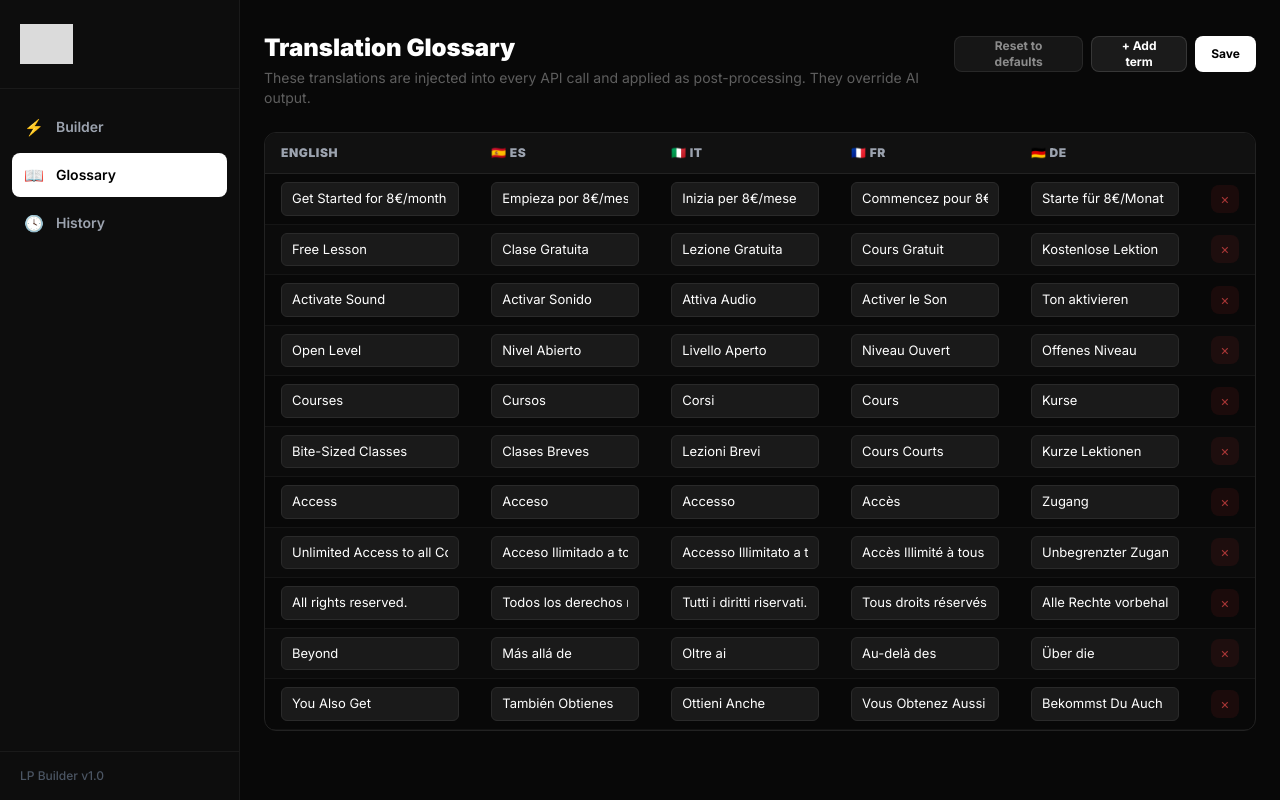
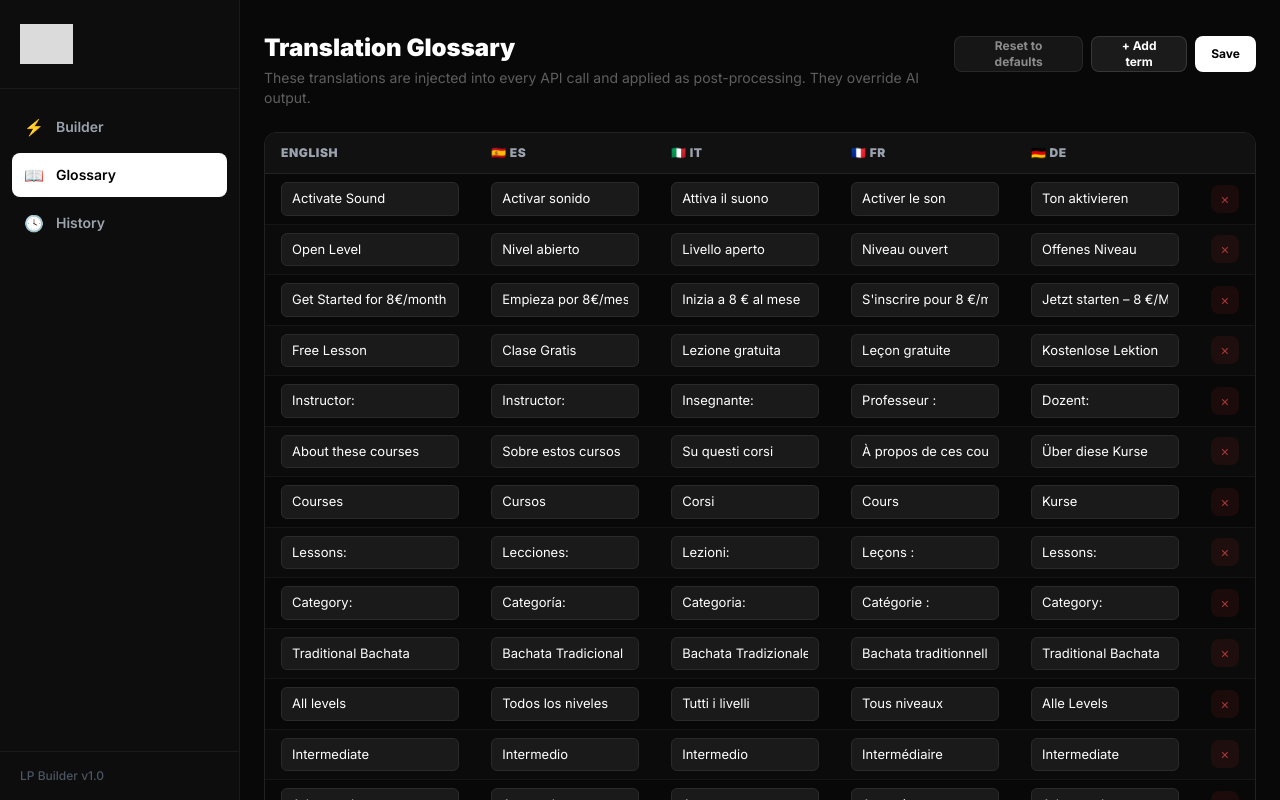
Before and after one commit to ajea87/lpconstructor, a React (Vite) app: page /glossary in a window 1280 px wide. Built offline with nearby package versions, Linux system fonts and the light colour scheme; grey boxes are pictures that could not be loaded.

Commit message:
feat: update glossary with verified translations from live pages

```diff
--- a/src/data/defaultGlossary.js
+++ b/src/data/defaultGlossary.js
@@ -1,13 +1,51 @@
 export const defaultGlossary = [
-  { en: "Get Started for 8€/month", es: "Empieza por 8€/mes", it: "Inizia per 8€/mese", fr: "Commencez pour 8€/mois", de: "Starte für 8€/Monat" },
-  { en: "Free Lesson", es: "Clase Gratuita", it: "Lezione Gratuita", fr: "Cours Gratuit", de: "Kostenlose Lektion" },
-  { en: "Activate Sound", es: "Activar Sonido", it: "Attiva Audio", fr: "Activer le Son", de: "Ton aktivieren" },
-  { en: "Open Level", es: "Nivel Abierto", it: "Livello Aperto", fr: "Niveau Ouvert", de: "Offenes Niveau" },
+
+  // HERO
+  { en: "Activate Sound", es: "Activar sonido", it: "Attiva il suono", fr: "Activer le son", de: "Ton aktivieren" },
+  { en: "Open Level", es: "Nivel abierto", it: "Livello aperto", fr: "Niveau ouvert", de: "Offenes Niveau" },
+  { en: "Get Started for 8€/month", es: "Empieza por 8€/mes", it: "Inizia a 8 € al mese", fr: "S'inscrire pour 8 €/mois", de: "Jetzt starten – 8 €/Monat" },
+  { en: "Free Lesson", es: "Clase Gratis", it: "Lezione gratuita", fr: "Leçon gratuite", de: "Kostenlose Lektion" },
+  { en: "Instructor:", es: "Instructor:", it: "Insegnante:", fr: "Professeur :", de: "Dozent:" },
+
+  // ABOUT
+  { en: "About these courses", es: "Sobre estos cursos", it: "Su questi corsi", fr: "À propos de ces cours", de: "Über diese Kurse" },
   { en: "Courses", es: "Cursos", it: "Corsi", fr: "Cours", de: "Kurse" },
-  { en: "Bite-Sized Classes", es: "Clases Breves", it: "Lezioni Brevi", fr: "Cours Courts", de: "Kurze Lektionen" },
+  { en: "Lessons:", es: "Lecciones:", it: "Lezioni:", fr: "Leçons :", de: "Lessons:" },
+  { en: "Category:", es: "Categoría:", it: "Categoria:", fr: "Catégorie :", de: "Category:" },
+  { en: "Traditional Bachata", es: "Bachata Tradicional", it: "Bachata Tradizionale", fr: "Bachata traditionnelle", de: "Traditional Bachata" },
+  { en: "All levels", es: "Todos los niveles", it: "Tutti i livelli", fr: "Tous niveaux", de: "Alle Levels" },
+  { en: "Intermediate", es: "Intermedio", it: "Intermedio", fr: "Intermédiaire", de: "Intermediate" },
+  { en: "Advanced", es: "Avanzado", it: "Avanzato", fr: "Avancé", de: "Advanced" },
+  { en: "Welcome to this course", es: "Bienvenida a este curso", it: "Benvenuta in questo corso", fr: "Bienvenue dans ce cours", de: "Willkommen in diesem Kurs" },
+  { en: "Free lesson", es: "Clase gratis", it: "Lezione gratuita", fr: "Leçon gratuite", de: "Kostenlose Lektion" },
+
+  // BEYOND — título
+  { en: "You Also Get", es: "También Obtienes", it: "Ottieni Anche", fr: "Vous Obtenez Aussi", de: "Bekommst Du Auch" },
+  { en: "Everything inside Ermes Dance Academy to keep improving faster", es: "Todo lo que incluye Ermes Dance Academy para que sigas mejorando más rápido", it: "Tutto ciò che trovi in Ermes Dance Academy per migliorare più velocemente", fr: "Tout ce qui est inclus dans Ermes Dance Academy pour progresser plus vite", de: "Alles in der Ermes Dance Academy, damit du noch schneller Fortschritte machst" },
+
+  // BEYOND — stats
+  { en: "Bite-Sized Classes", es: "Clases cortas", it: "Lezioni Brevi", fr: "Mini-leçons", de: "Kurzlektionen" },
   { en: "Access", es: "Acceso", it: "Accesso", fr: "Accès", de: "Zugang" },
-  { en: "Unlimited Access to all Courses", es: "Acceso Ilimitado a todos los Cursos", it: "Accesso Illimitato a tutti i Corsi", fr: "Accès Illimité à tous les Cours", de: "Unbegrenzter Zugang zu allen Kursen" },
+
+  // BEYOND — benefits
+  { en: "Full Access to 30+ Courses", es: "Acceso completo a más de 30 cursos", it: "Accesso completo a oltre 30 corsi", fr: "Accès complet à plus de 30 cours", de: "Vollzugang zu 30+ Kursen" },
+  { en: "Salsa, Bachata, Musicality, Expression, Flow & more.", es: "Salsa, bachata, musicalidad, expresión, flow y mucho más.", it: "Salsa, Bachata, musicalità, espressione, flow e molto altro.", fr: "Salsa, bachata, musicalité, expression, flow & bien plus.", de: "Salsa, Bachata, Musikalität, Ausdruck, Flow & mehr." },
+  { en: "Multilingual Subtitles Included", es: "Subtítulos multilingües incluidos", it: "Sottotitoli multilingue inclusi", fr: "Sous-titres multilingues inclus", de: "Mehrsprachige Untertitel inklusive" },
+  { en: "200+ Bite-Sized Classes", es: "Más de 200 clases en formato bite-size", it: "Oltre 200 lezioni brevi", fr: "Plus de 200 mini-leçons", de: "200+ Kurzlektionen" },
+  { en: "Short, clear lessons designed for fast, repeatable learning.", es: "Lecciones cortas y claras, pensadas para aprender rápido y repetir.", it: "Lezioni corte e chiare pensate per imparare in fretta e ripetere facilmente.", fr: "Des leçons courtes et claires, conçues pour apprendre vite et répéter facilement.", de: "Kurze, klare Einheiten für schnelles, wiederholbares Lernen." },
+  { en: "Motion Bites® — Science-Based Method", es: "Motion Bites® — método basado en ciencia", it: "Motion Bites® — metodo basato sulla scienza", fr: "Motion Bites® — méthode basée sur la science", de: "Motion Bites® – wissenschaftlich basiert" },
+  { en: "Learn faster with short, repeatable sessions built for real progress.", es: "Aprende más rápido con sesiones cortas y repetibles.", it: "Micro-lezioni mirate per imparare più in fretta con sessioni brevi e ripetibili.", fr: "Progressez plus vite grâce à des sessions courtes et répétables.", de: "Lerne schneller mit kurzen, wiederholbaren Sessions." },
+  { en: "Classes for All Levels", es: "Clases para todos los niveles", it: "Lezioni per tutti i livelli", fr: "Des cours pour tous les niveaux", de: "Unterricht für alle Levels" },
+  { en: "From complete beginners to intermediate dancers who feel \"stuck.\"", es: "Desde cero absoluto hasta nivel intermedio si te sientes estancado.", it: "Dai principianti assoluti a chi si sente bloccato.", fr: "Du grand débutant aux danseurs intermédiaires qui ont l'impression de stagner.", de: "Vom kompletten Anfänger bis zu Fortgeschrittenen, die sich festgefahren fühlen." },
+  { en: "Top Instructors With Unique Styles", es: "Profes increíbles con estilos únicos", it: "Insegnanti top con stili unici", fr: "Des profs au style unique", de: "Top-Instruktoren mit eigenem Stil" },
+  { en: "Build confidence, musicality, expression, and natural movement.", es: "Construye confianza, musicalidad, expresión y movimiento natural.", it: "Migliora sicurezza, musicalità, espressione e movimento naturale.", fr: "Développez votre expression, votre musicalité, votre confiance et un mouvement naturel.", de: "Lerne Ausdruck, Musikalität, Selbstvertrauen und natürliche Bewegung." },
+  { en: "24/7 Access From Any Device", es: "Acceso 24/7 desde cualquier dispositivo", it: "Accesso 24/7 da qualsiasi dispositivo", fr: "Accès 24/7 sur tous vos appareils", de: "24/7 Zugriff auf jedem Gerät" },
+  { en: "Train anytime on mobile, tablet, or desktop.", es: "Móvil, tablet o escritorio.", it: "Allenati quando vuoi da smartphone, tablet o computer.", fr: "Mobile, tablette ou ordinateur.", de: "Trainiere jederzeit auf Smartphone, Tablet oder Desktop." },
+
+  // UNLIMITED ACCESS
+  { en: "Unlimited Access to all Courses", es: "Acceso ilimitado a todos los cursos", it: "Accesso illimitato a tutti i corsi", fr: "Accès illimité à tous les cours", de: "Unbegrenzter Zugriff auf alle Online-Tanzkurse" },
+
+  // FOOTER
   { en: "All rights reserved.", es: "Todos los derechos reservados.", it: "Tutti i diritti riservati.", fr: "Tous droits réservés.", de: "Alle Rechte vorbehalten." },
-  { en: "Beyond", es: "Más allá de", it: "Oltre ai", fr: "Au-delà des", de: "Über die" },
-  { en: "You Also Get", es: "También Obtienes", it: "Ottieni Anche", fr: "Vous Obtenez Aussi", de: "Bekommst Du Auch" },
+
 ];
```
